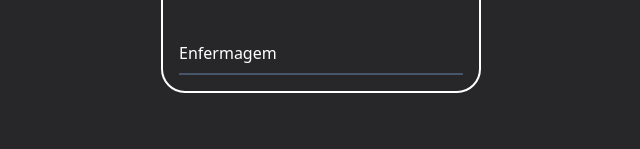
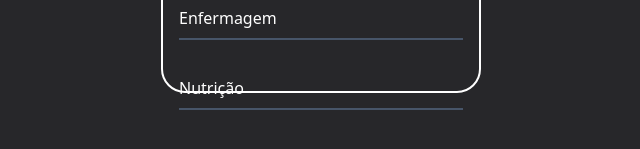
Before and after one commit to camillaalves12/StudentHub, a React (Vite) app: page / in a window 1280 px wide. Shown: the part 2099-2248 px from the top of the page, without its empty margins (319-959 px from the left). Built offline with nearby package versions, Linux system fonts and the light colour scheme.

Commit message:
feat: criei o componente dos  Cards das areas.

```diff
--- a/src/components/CardArea/CardArea.jsx
+++ b/src/components/CardArea/CardArea.jsx
@@ -12,9 +12,9 @@ export default function CardArea() {
       <p className="box-border cursor-pointer border-b-2 border-slate-600 py-2">
         Enfermagem
       </p>
-      {/* <p className="box-border cursor-pointer border-b-2 border-slate-600 py-2">
+      <p className="box-border cursor-pointer border-b-2 border-slate-600 py-2">
         Nutrição
-      </p> */}
+      </p>
     </div>
   )
 }
```
